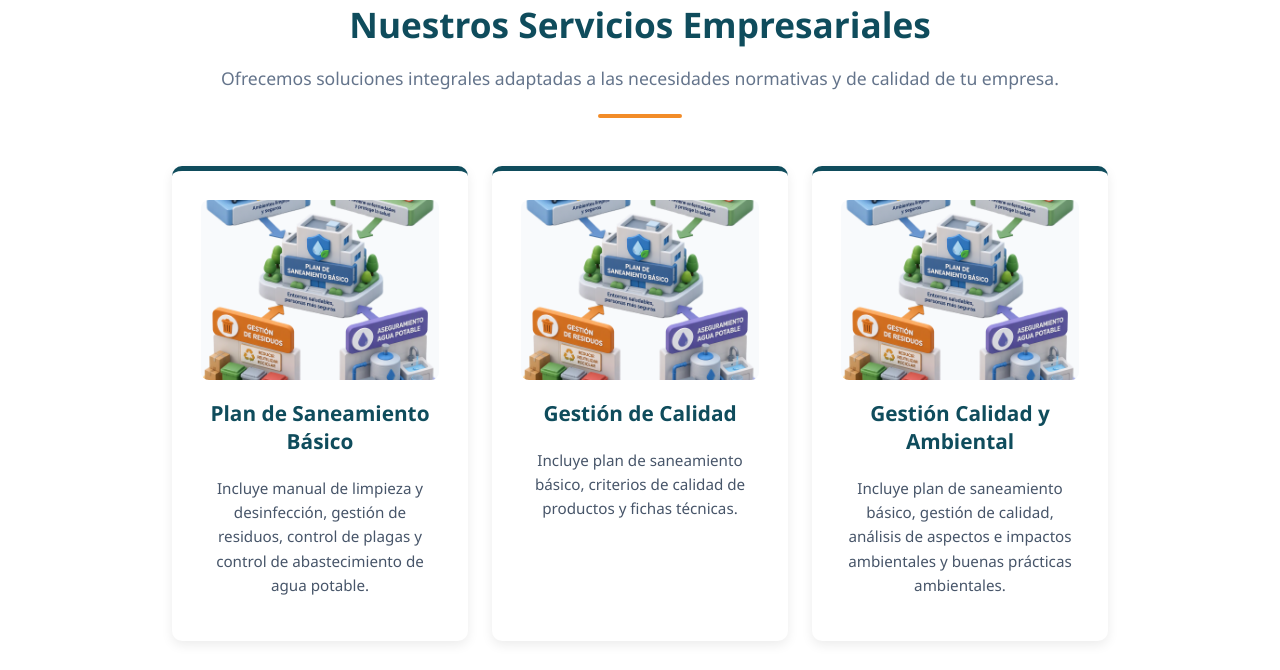
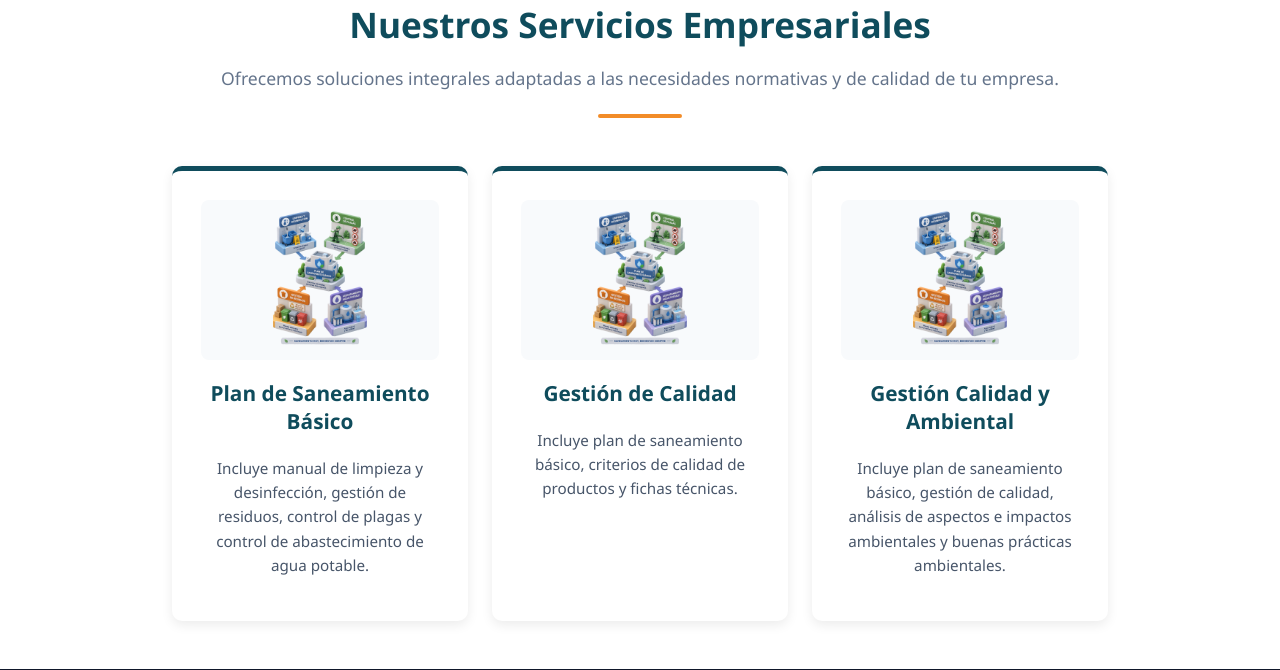
Before and after one commit to solucioneselmonarcasas-pixel/Paginaweb-elmonarca, a Flask app: page /servicios in a window 1280 px wide. Shown: the part 162-832 px from the top of the page. Run offline with Flask 3, Linux system fonts and the light colour scheme.

Commit message:
ajuste imagenes

```diff
--- a/templates/servicios.html
+++ b/templates/servicios.html
@@ -20,12 +20,12 @@
             <div style="background-color: white; border-radius: 10px; padding: 1.8rem; box-shadow: 0 4px 12px rgba(0, 0, 0, 0.08); border-top: 5px solid var(--primary-color); display: flex; flex-direction: column; justify-content: space-between; transition: transform 0.2s ease;">
 
                 <div>
-                    <!-- IMAGEN DINÁMICA DEL SERVICIO (Rectangular y autoajustable) -->
+                    <!-- IMAGEN DINÁMICA DEL SERVICIO -->
                     {% if servicio.imagen %}
-                    <div style="margin-bottom: 1.2rem; text-align: center; width: 100%; height: 180px; overflow: hidden; border-radius: 8px; background-color: #f8fafc;">
+                    <div style="margin-bottom: 1.2rem; text-align: center; width: 100%; height: 160px; overflow: hidden; border-radius: 8px; background-color: #f8fafc; display: flex; align-items: center; justify-content: center; padding: 10px; box-sizing: border-box;">
                         <img src="{{ url_for('static', filename=servicio.imagen) }}"
                              alt="{{ servicio.titulo }}"
-                             style="width: 100%; height: 100%; object-fit: cover; object-position: center; display: block;">
+                             style="max-width: 100%; max-height: 100%; object-fit: contain; display: block;">
                     </div>
                     {% endif %}
 
```
